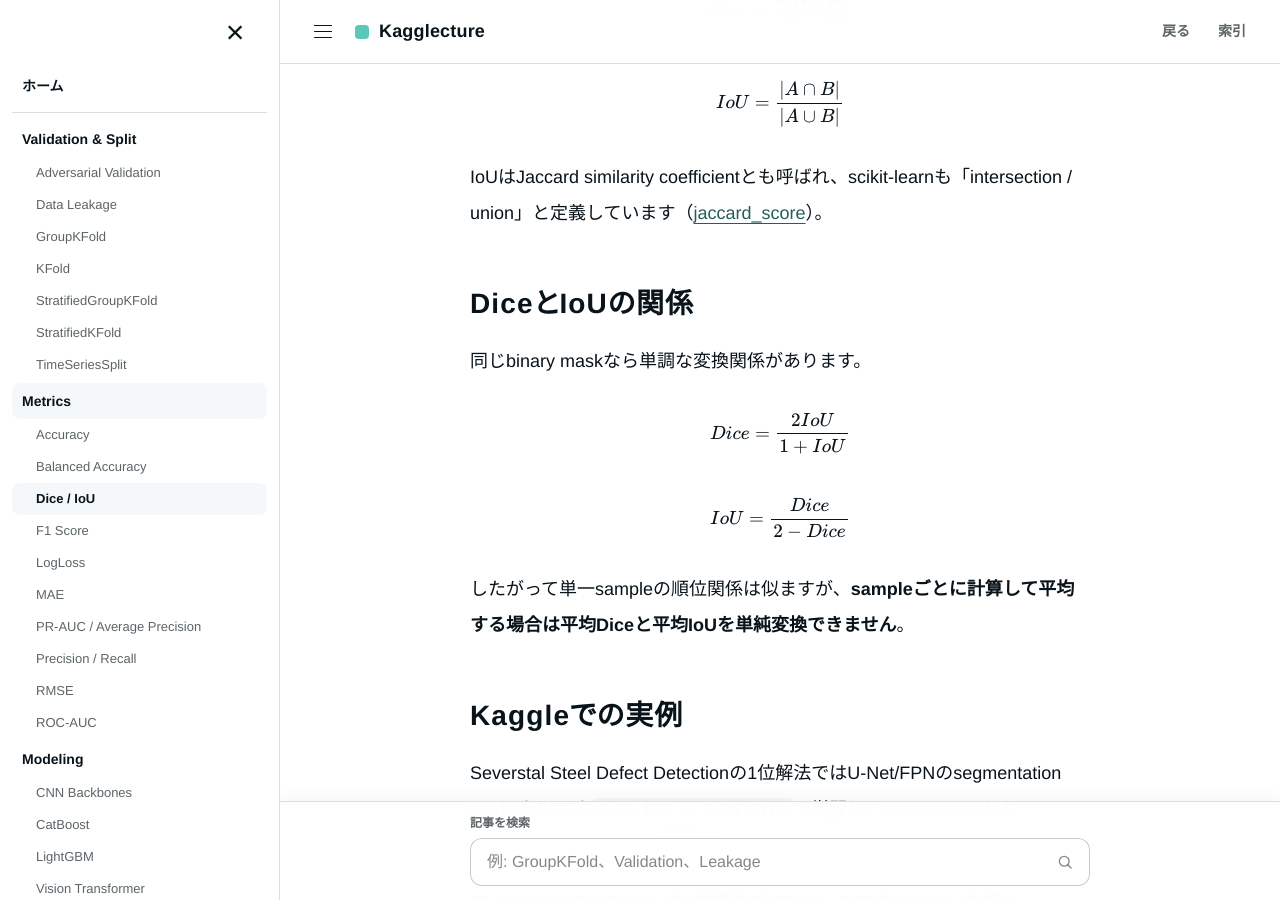
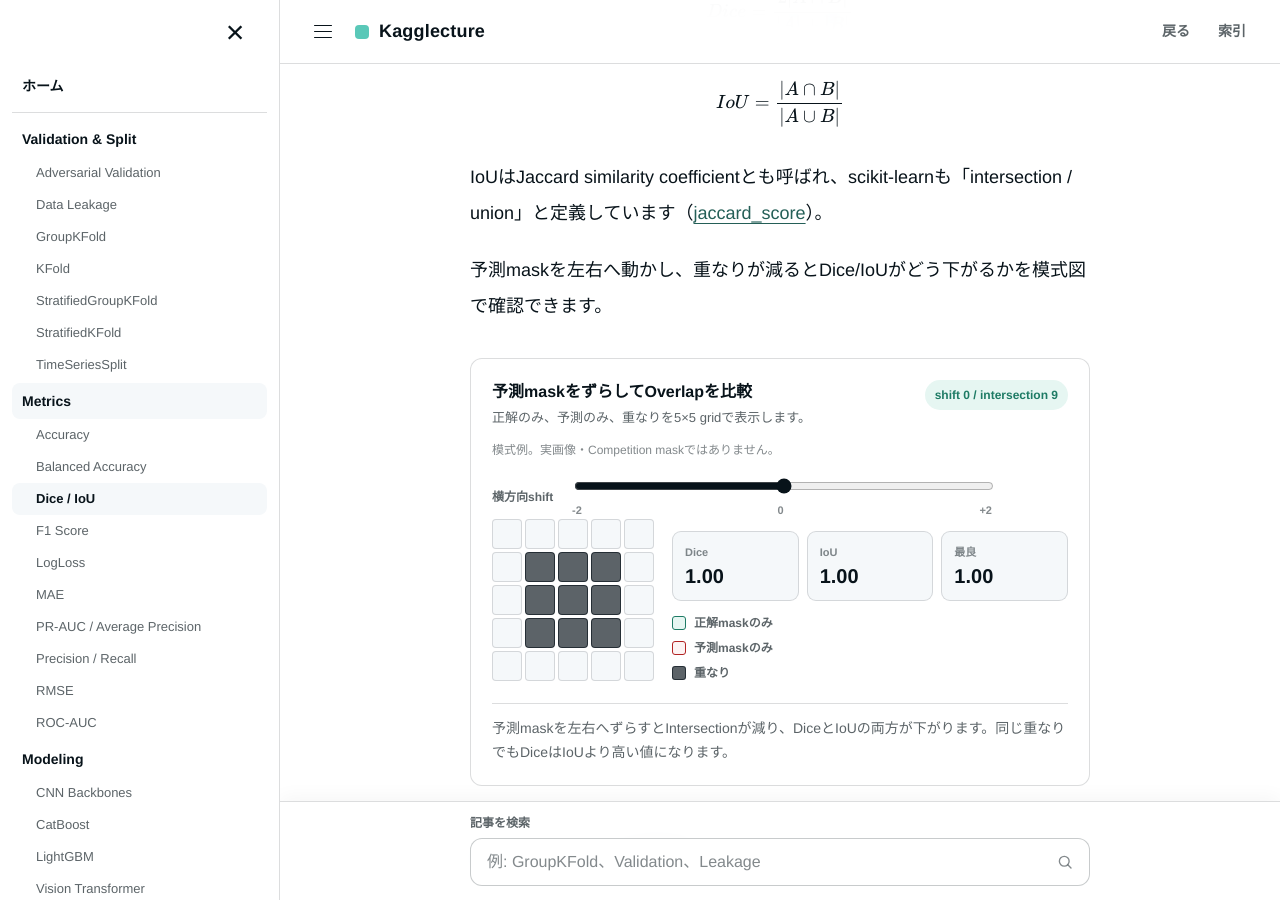
Before and after one commit to morikazu1119/Kagglecture, a Jekyll site: the page built from wiki/metrics/dice-iou.md, in a window 1280 px wide and 900 px high, scrolled down 616 px. Built offline with Jekyll 4.4.1, drawn with Linux system fonts in a browser that asks for light colours.

Commit message:
docs: add interactive Dice IoU overlap explorer

```diff
--- a/wiki/metrics/dice-iou.md
+++ b/wiki/metrics/dice-iou.md
@@ -44,6 +44,43 @@ IoU = \frac{|A \cap B|}{|A \cup B|}
 $$
 
 IoUはJaccard similarity coefficientとも呼ばれ、scikit-learnも「intersection / union」と定義しています（[jaccard_score](https://scikit-learn.org/stable/modules/generated/sklearn.metrics.jaccard_score.html)）。
+
+予測maskを左右へ動かし、重なりが減るとDice/IoUがどう下がるかを模式図で確認できます。
+
+<div class="interactive-viz" data-interactive="dice-iou-overlap">
+  <div class="interactive-viz__header">
+    <div>
+      <div class="interactive-viz__title">予測maskをずらしてOverlapを比較</div>
+      <p class="interactive-viz__subtitle">正解のみ、予測のみ、重なりを5×5 gridで表示します。</p>
+    </div>
+    <span class="interactive-status" data-mask-status data-state="safe">shift 0</span>
+  </div>
+  <p class="interactive-note">模式例。実画像・Competition maskではありません。</p>
+  <div class="interactive-control-row">
+    <span class="interactive-control-label">横方向shift</span>
+    <label class="interactive-range">
+      <input type="range" min="-2" max="2" step="1" value="0" data-mask-shift aria-label="予測maskの横方向shift">
+      <span class="interactive-range-labels"><span>-2</span><span>0</span><span>+2</span></span>
+    </label>
+  </div>
+  <div class="mask-layout">
+    <div class="mask-grid" data-mask-grid aria-label="正解maskと予測maskの重なり"></div>
+    <div>
+      <div class="metric-grid">
+        <div class="metric-card"><span>Dice</span><strong data-mask-dice>1.00</strong></div>
+        <div class="metric-card"><span>IoU</span><strong data-mask-iou>1.00</strong></div>
+        <div class="metric-card"><span>最良</span><strong>1.00</strong></div>
+      </div>
+      <div class="mask-legend">
+        <span><i class="is-ground-truth"></i>正解maskのみ</span>
+        <span><i class="is-prediction"></i>予測maskのみ</span>
+        <span><i class="is-both"></i>重なり</span>
+      </div>
+    </div>
+  </div>
+  <p class="interactive-explanation" data-mask-explanation aria-live="polite">予測maskをずらすとIntersectionが減り、DiceとIoUの両方が下がります。</p>
+  <noscript><p class="interactive-explanation">DiceとIoUは予測maskと正解maskの重なりを測り、完全一致なら1です。</p></noscript>
+</div>
 
 ## DiceとIoUの関係 {#relation}
 
```
